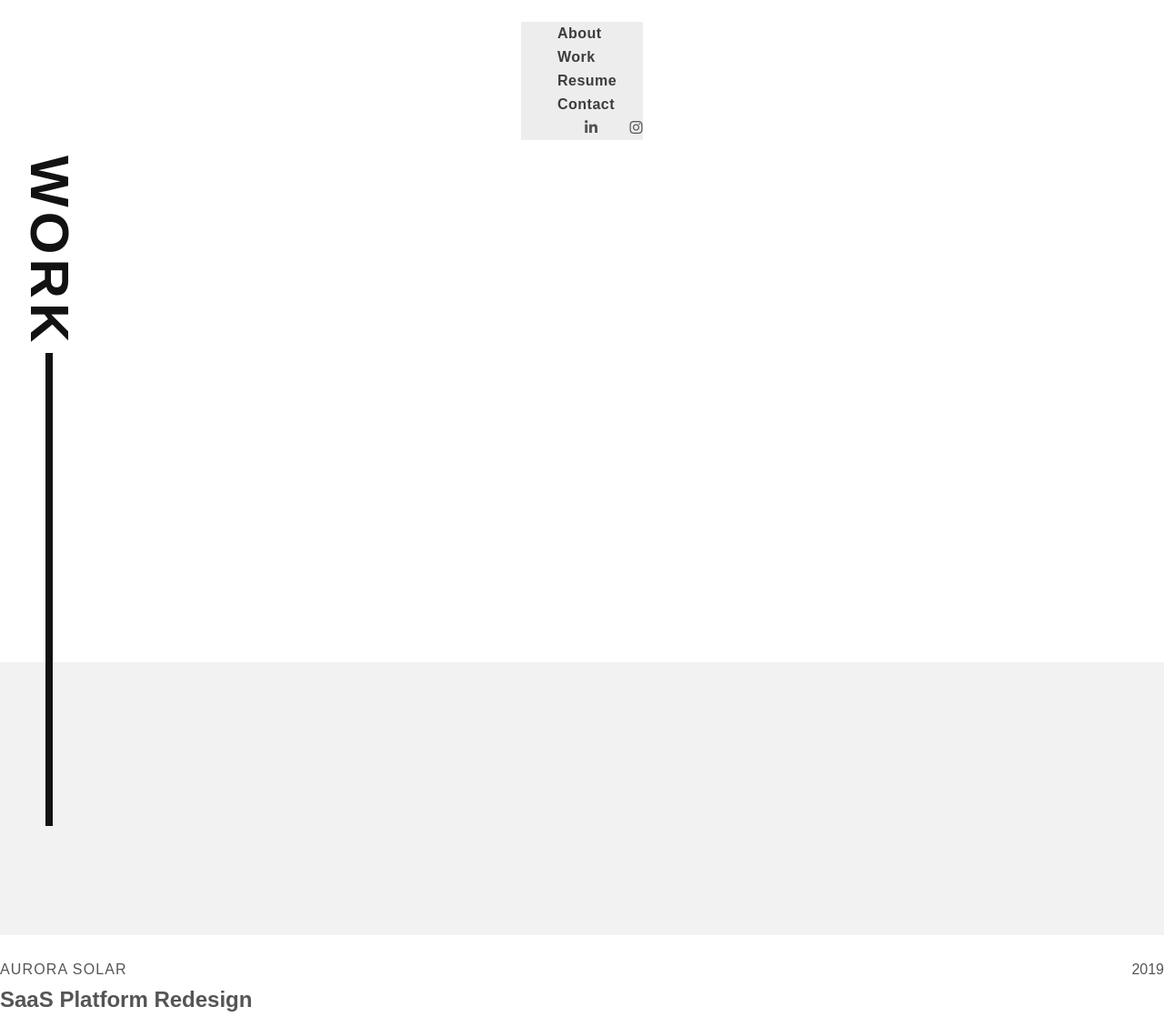
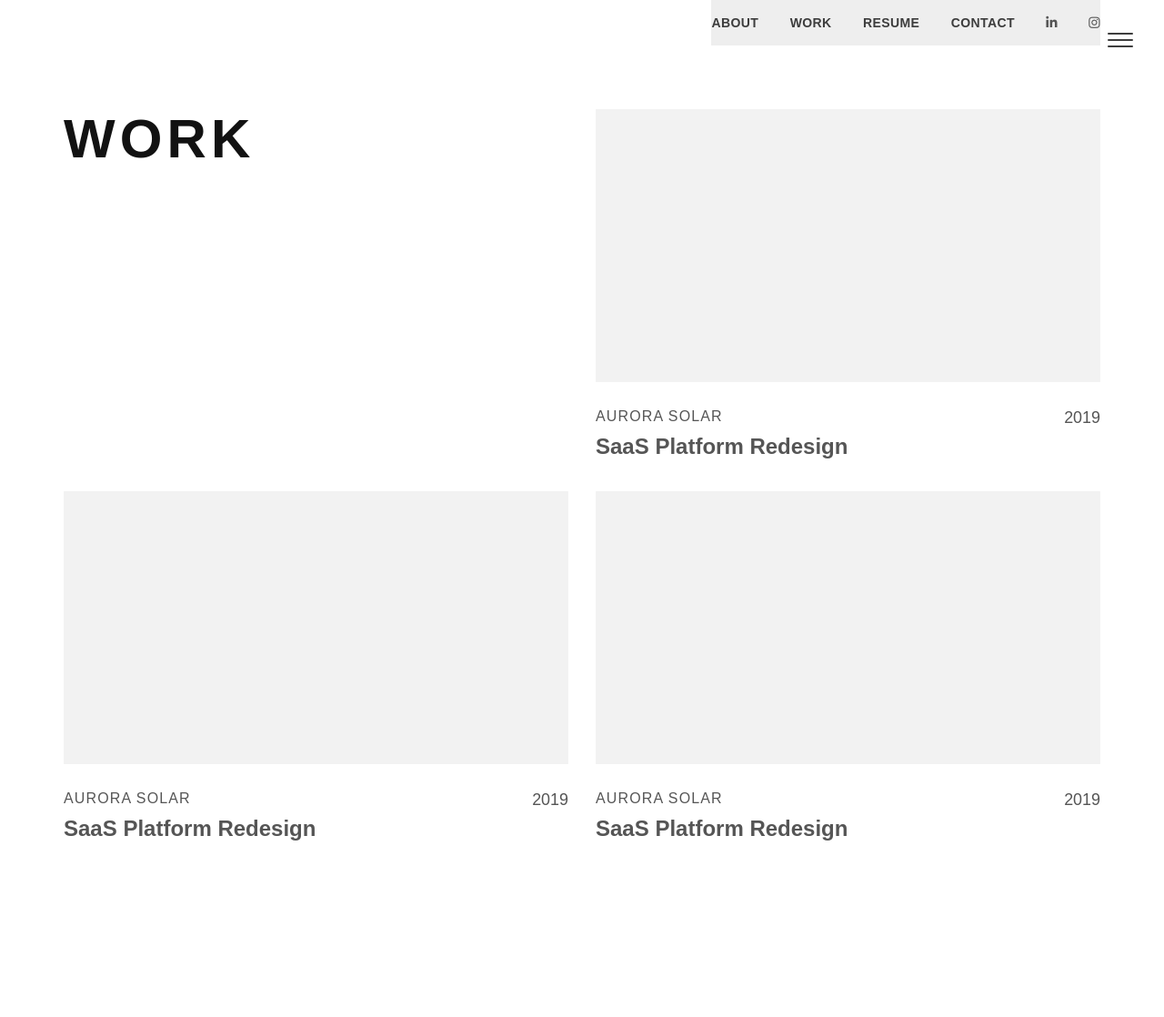
Before and after one commit to wendinglu/wendinglu.github.io, a Jekyll site: the page built from work.html, in a window 1280 px wide. Shown: the whole page at 91% size. Built offline with Jekyll 4.4.1, drawn with Linux system fonts in a browser that asks for light colours; nearby versions of some CDN libraries; after the commit the page ends 930 px from its top, so only the background shows below that.

Commit message:
responsive changes

```diff
--- a/_layouts/default.html
+++ b/_layouts/default.html
@@ -18,8 +18,7 @@
     <meta name="msapplication-TileColor" content="#2b5797">
     <meta name="theme-color" content="#ffffff">
 
-    <script src="https://code.jquery.com/jquery-3.2.1.slim.min.js" integrity="sha256-k2WSCIexGzOj3Euiig+TlR8gA0EmPjuc79OEeY5L45g=" crossorigin="anonymous"></script>
-    <script src="/js/vendor/bootstrap.bundle.min.js"></script>
+    <!-- <script src="https://code.jquery.com/jquery-3.2.1.slim.min.js" integrity="sha256-k2WSCIexGzOj3Euiig+TlR8gA0EmPjuc79OEeY5L45g=" crossorigin="anonymous"></script> -->
     <script src="https://kit.fontawesome.com/95ef6df817.js"></script>
   </head>
   <body>
@@ -36,24 +35,17 @@
           <span class="navbar-toggler-icon"></span>
         </button> -->
 
-{% comment %}
         <div class="nav-links" id="mainNavbar">
-          <!--
-         A fake / hidden checkbox is used as click reciever,
-         so you can use the :checked selector on it.
-         -->
-         <input type="checkbox" />
-
+          <!-- Checkbox to tell if it's clicked -->
+          <input class="nav-hamburger" type="checkbox" />
           <!--
           Some spans to act as a hamburger.
-
-         They are acting like a real hamburger,
-         not that McDonalds stuff.
           -->
+          <div class="nav-hamburger-icon">
             <span></span>
             <span></span>
             <span></span>
-{% endcomment %}
+          </div>
 
           <ul class="navbar-nav">
             <li class="nav-item">
@@ -72,6 +64,8 @@
               <a href="https://www.linkedin.com/in/wending-lu/">
                 <i class="fab fa-linkedin-in"></i>
               </a>
+            </li>
+            <li class="nav-item">
               <a href="https://www.instagram.com/thewending">
                 <i class="fab fa-instagram"></i>
               </a>
--- a/_sass/_main.scss
+++ b/_sass/_main.scss
@@ -9,12 +9,20 @@
   font-weight: 500;
   font-size: $base-font-size;
   line-height: 1.625;
+
+  @include lg {
+    font-size: $base-font-size * 1.28;
+  }
 }
 
 a {
   color: $link-color;
   text-decoration: none;
   &:hover { color: #CE0A26; }
+}
+
+p, ol {
+  font-size: 1.5rem;
 }
 
 body,
@@ -54,60 +62,50 @@
   margin-top: 30px;
 }
 
+hr {
+  display: inline-block;
+  border: $line;
+}
+
 //Grid
 .container {
-  margin: 0 40px;
-
+  margin: 0 auto;
+  padding: 0 30px;
   display: grid;
   justify-items: start;
   justify-content: center;
   grid-gap: 30px 30px;
-  grid-template-rows: [nav-row] auto auto;
-  grid-template-columns: repeat(auto-fit, minmax(320px, 1fr));
+  grid-template-rows: [nav-row] 90px auto;
+  grid-template-columns: 1fr;
+  max-width: 1140px;
 
-  // @include lg {
-  //   margin: 0 auto;
-  //   max-width: 1140px;
-  //   grid-template-rows: [nav-row] 90px auto;
-  //   grid-template-columns: repeat(12, [col] 1fr);
-  // }
+  @include md {
+    grid-template-columns: 1fr 1fr;
+  }
 }
 
+//MAIN
 
-//MAIN
 .main-left {
-  // height: 100%;
-  height: 520px;
-}
-
-.main-left.lg {
   grid-column: span 1;
-  @include lg { grid-column: 1 / 9 }
+  @include lg { grid-column: 1 / 2 }
 
   display: flex;
   flex-direction: column;
   justify-content: space-between;
   width: 100%;
-  border-right: $line;
+  // border-right: $line;
 
   .h1 { max-width: 1000px }
   .description { max-width: 500px }
 
   & + .main-right {
     grid-column: span 1;
-    @include lg {grid-column: 9 / 13 }
+    // @include lg {grid-column: 2 / -1 }
   }
 }
 
 .main-left.sm {
-  grid-column: 1 / 3;
-  & + .main-right { grid-column: 3 / 13 }
-
-  border-left: $line;
-  position: relative;
-  top: 180px;
-  left: 50px;
-
   .h1 {
     width: 40px; //Adjusts width because of rotation
     transform-origin: center left;
@@ -115,16 +113,15 @@
   }
 }
 
-.main-right {
-  width: 100%;
-}
-
 .full-grid {
-  width: 100%;
-  grid-column: 1 / span 12;
+  grid-column: 1 / -1;
 }
 
 // work
+.work-item {
+  justify-self: stretch;
+}
+
 .work-image {
   height: 300px;
   width: 100%;
--- a/_sass/_nav.scss
+++ b/_sass/_nav.scss
@@ -4,39 +4,23 @@
   letter-spacing: 0.03em;
   font-weight: 600;
   grid-row: nav-row;
-  grid-column: 1fr;
-  justify-self: center;
-
-  // @include lg {
-  //   grid-column: 1 / 13;
-  //   justify-self: right;
-  // }
+  grid-column: 1 / -1; //spans whole row
+  justify-self: right;
+  z-index: 3; // Above other elements
 }
 
-// checkbox control for hamburger
-#mainNavbar input {
-  display: block;
-  width: 40px;
-  height: 32px;
-  cursor: pointer;
-
-  opacity: 1; /* hide this */
-  z-index: 2; /* and place it over the hamburger */
-
-  -webkit-touch-callout: none;
-}
-
-// Drawing/animating hamburger
-#mainNavbar {
+// Drawing/animating hamburger icon
+.nav-hamburger-icon {
   span {
     display: block;
-    width: 33px;
-    height: 4px;
-    margin-bottom: 5px;
+    width: 28px;
+    height: 2px;
+    margin-bottom: 5px; //make height + margin = 7
     position: relative;
+    top: 6px;
 
-    background: #cdcdcd;
-    border-radius: 3px;
+    background: $body-text-color;
+    border-radius: 2px;
 
     z-index: 1;
 
@@ -46,62 +30,87 @@
                 background 0.5s cubic-bezier(0.77,0.2,0.05,1.0),
                 opacity 0.55s ease;
   }
-  span:first-child {
-    transform-origin: 0% 0%;
-  }
-  span:nth-last-child(2) {
-    transform-origin: 0% 100%;
+  span:first-child { transform-origin: 0% 0% }
+  span:nth-last-child(2) { transform-origin: 0% 100% }
+}
+
+.nav-hamburger-icon, .nav-hamburger {
+  display: block;
+  width: 32px;
+  height: 32px;
+  position: absolute;
+  top: 30px;
+  right: 30px;
+}
+
+// checkbox control for hamburger
+#mainNavbar {
+  input.nav-hamburger {
+    cursor: pointer;
+    opacity: 0; /* hide this */
+    z-index: 2; /* and place it over the hamburger */
+
+    -webkit-touch-callout: none;
   }
 
-  /*
- * Transform all the slices of hamburger
- * into a crossmark.
- */
- input:checked ~ span {
+  //Transform hamburger into cross
+  input.nav-hamburger:checked ~ .nav-hamburger-icon span {
     opacity: 1;
-    transform: rotate(45deg) translate(-2px, -1px);
-    background: #232323;
-  }
+    transform: rotate(45deg) translate(1px, -4px);
+    background: $dark-text-color;
 
-  /*
-   * But let's hide the middle one.
-   */
-  input:checked ~ span:nth-last-child(3) {
-    opacity: 0;
-    transform: rotate(0deg) scale(0.2, 0.2);
-  }
+    // Hide the middle one
+    &:nth-last-child(2) {
+      opacity: 0;
+      transform: rotate(0deg) scale(0.2, 0.2);
+    }
 
-  /*
-   * Ohyeah and the last one should go the other direction
-   */
-   input:checked ~ span:nth-last-child(2) {
-    transform: rotate(-45deg) translate(0, -1px);
+    //Reverse the last one
+    &:nth-last-child(1) {
+      transform: rotate(-45deg) translate(0, 0);
+    }
   }
 }
 
-// Hide the menu
-.navbar-nav {
-  background: #ededed;
-  list-style-type: none;
-  -webkit-font-smoothing: antialiased;
-  /* to stop flickering of text in safari */
-
-  transform-origin: 0% 0%;
-  // transform: translate(-100%, 0);
-  transition: transform 0.5s cubic-bezier(0.77,0.2,0.05,1.0);
+// Show the menu if checked
+.nav-hamburger:checked ~ .navbar-nav {
+  transform: translate(0, 0) scaleY(1);
+  opacity: 1;
+  pointer-events: all;
 }
 
-.nav-links {
-  ul { list-style-type: none }
+.navbar-nav {
+  margin: 0;
+  padding: 0 40px;
+  background: #eeeeee;
+  list-style-type: none;
+
+  // Hide the menu in mobile view
+  position: absolute;
+  left: 0;
+  right: 0;
+  padding-top: 70px;
+  opacity: 1;
+  transform-origin: 0% 0%;
+  transform: translate(0, -100%) scaleY(0.5);
+  transition: transform 0.5s ease, opacity 0.5s ease, max-height 0.5s ease-out;
+
   li {
-    display: inline-block;
     text-transform: uppercase;
+    text-align: right;
+    line-height: 50px;
+  }
 
-    &:not(:last-child) {
-      padding-right: 80px;
-    }
+  @include lg {
+    position: relative;
+    padding: 0;
+    transform: none;
+
+    li { display: inline-block }
+    li:not(:last-child) { padding-right: 30px }
   }
 }
+
 
 /* Navbar underlines
 // .navbar-nav .nav-link {
@@ -132,8 +141,6 @@
 
 // social icons
 .nav-item .fab {
-  display: inline-block;
-  margin-left: 30px;
 }
 
 .navbar-brand {
--- a/_sass/_variables.scss
+++ b/_sass/_variables.scss
@@ -18,7 +18,7 @@
 @mixin xl { @media (min-width: #{$screen-xl}) {@content;} } // Extra large devices
 
 // The font size set on the root html element.
-$base-font-size: 16px !default;
+$base-font-size: 14px !default;
 
 // The base line height determines the basic unit of vertical rhythm.
 $base-line-height: 24px !default;
--- a/_sass/_works.scss
+++ b/_sass/_works.scss
@@ -1,7 +1,3 @@
-.works-grid {
-
-}
-
 .project-supertitle {
   font-size: 30px;
   line-height: 41px;
@@ -29,15 +25,10 @@
 
 .project-heading, .ph {
   grid-column: span 1;
-  @include lg { grid-column: 1 / 5 }
 }
 
 .pd, .ph2 {
   grid-column: span 1;
-  @include lg {
-    margin-left: 30px;
-    grid-column: 5/ 13;
-  }
 }
 
 .project-heading, .ph { @extend h3; }
--- a/work.html
+++ b/work.html
@@ -4,12 +4,10 @@
 active: work
 ---
 
-<div class="main-left sm">
-  <div class="h1">Work</div>
-</div>
-<div class="main-right">
+<div class="h1 rotated">Work</div>
+
+<div class="work-item">
   <a href="/work/aurora-redesign">
-    <div class="work-item">
     <div class="work-image">
     </div>
     <div class="work-item-desc">
@@ -19,6 +17,33 @@
       </div>
       <div class="work-date">2019</div>
     </div>
+  </a>
+</div>
+
+<div class="work-item">
+  <a href="/work/aurora-redesign">
+    <div class="work-image">
+    </div>
+    <div class="work-item-desc">
+      <div>
+        <div class="work-subtitle">Aurora Solar</div>
+        <div class="work-title">SaaS Platform Redesign</div>
+      </div>
+      <div class="work-date">2019</div>
     </div>
   </a>
 </div>
+
+<div class="work-item">
+  <a href="/work/aurora-redesign">
+    <div class="work-image">
+    </div>
+    <div class="work-item-desc">
+      <div>
+        <div class="work-subtitle">Aurora Solar</div>
+        <div class="work-title">SaaS Platform Redesign</div>
+      </div>
+      <div class="work-date">2019</div>
+    </div>
+  </a>
+</div>
```
Lines whose indentation alone changed are shown as unchanged.
